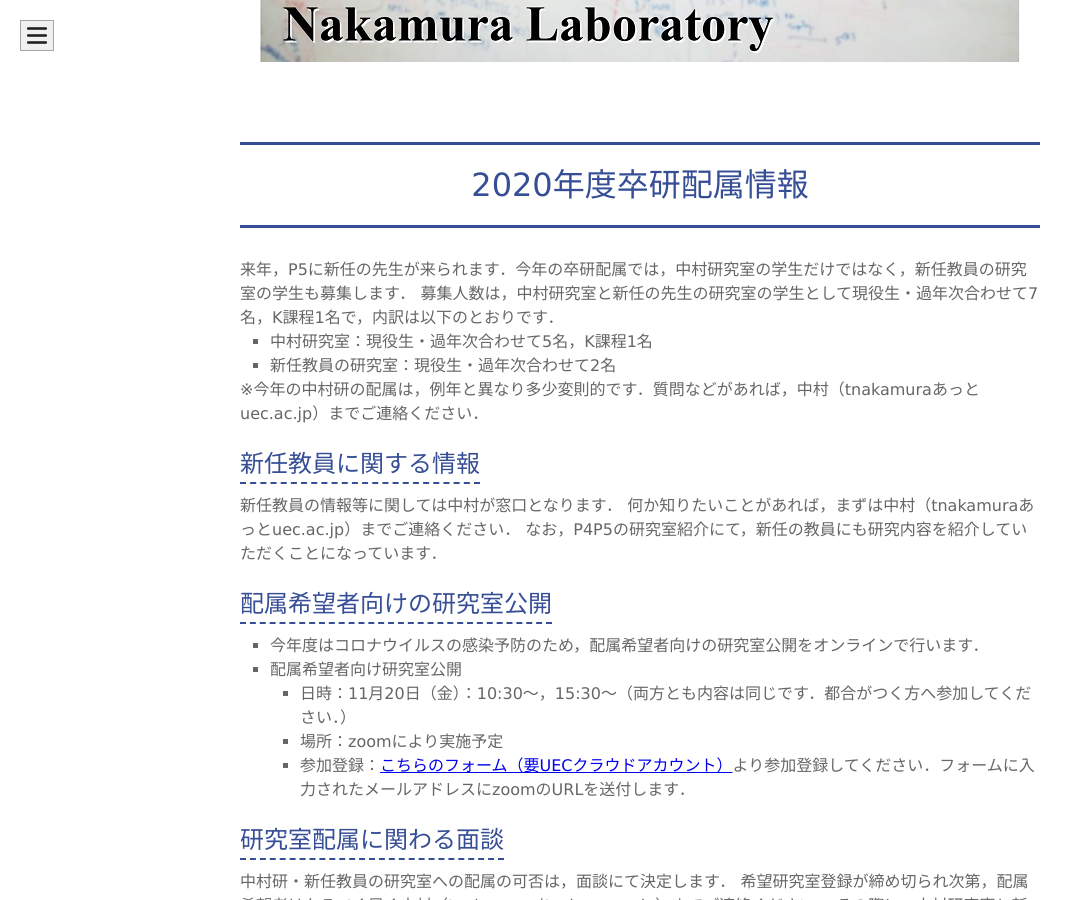
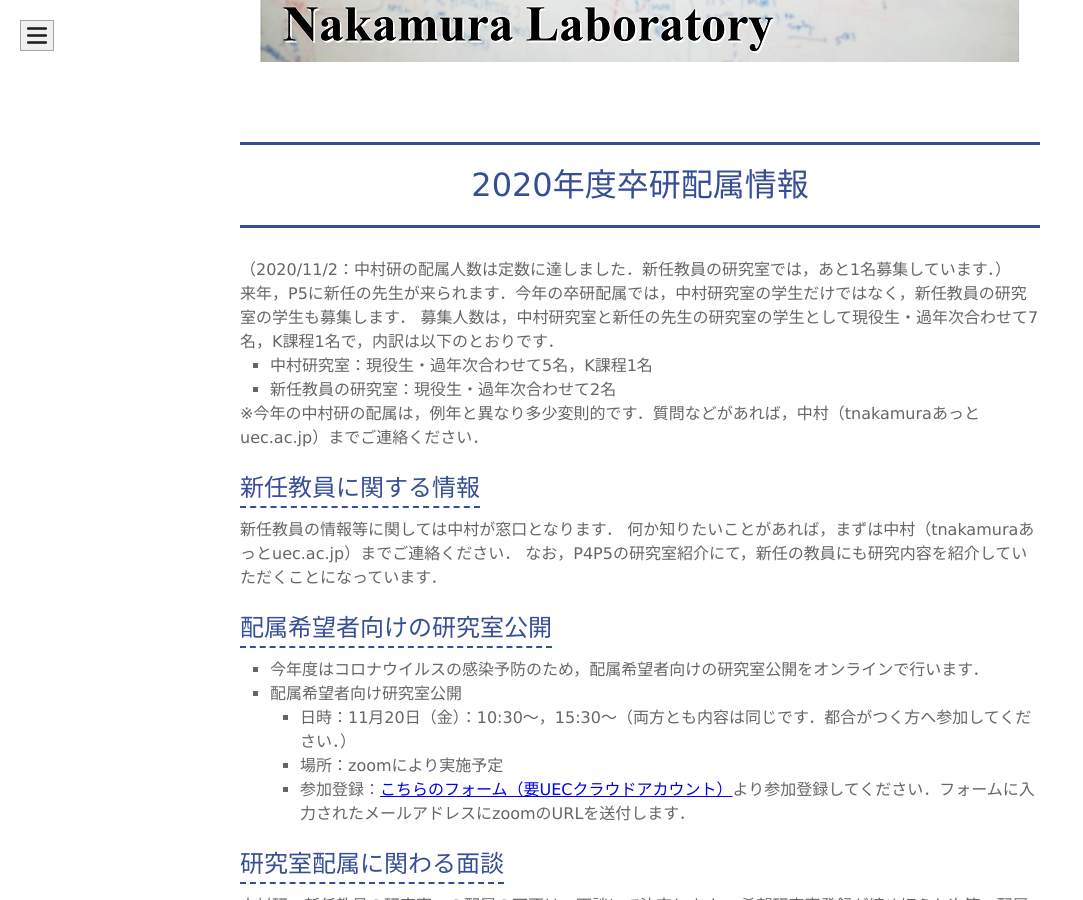
Before and after one commit to naka-lab/naka-lab.github.io, a Jekyll site: the page built from subpages/haizoku.md, in a window 1280 px wide and 900 px high, scrolled down 387 px. Shown: the whole window, without its empty margins (0-1083 px from the left). Built offline with Jekyll 4.4.1, drawn with Linux system fonts in a browser that asks for light colours; comment, search, counter and statistics services are not loaded; our own code applies the rules of GitHub Pages for plain Markdown files.

Commit message:
Update haizoku.md

```diff
--- a/subpages/haizoku.md
+++ b/subpages/haizoku.md
@@ -4,6 +4,8 @@ layout: default
 
 
 # 2020年度卒研配属情報
+**（2020/11/2：中村研の配属人数は定数に達しました．新任教員の研究室では，あと1名募集しています．）**
+
 来年，P5に新任の先生が来られます．今年の卒研配属では，中村研究室の学生だけではなく，新任教員の研究室の学生も募集します．
 募集人数は，中村研究室と新任の先生の研究室の学生として現役生・過年次合わせて7名，K課程1名で，内訳は以下のとおりです．
 
```
